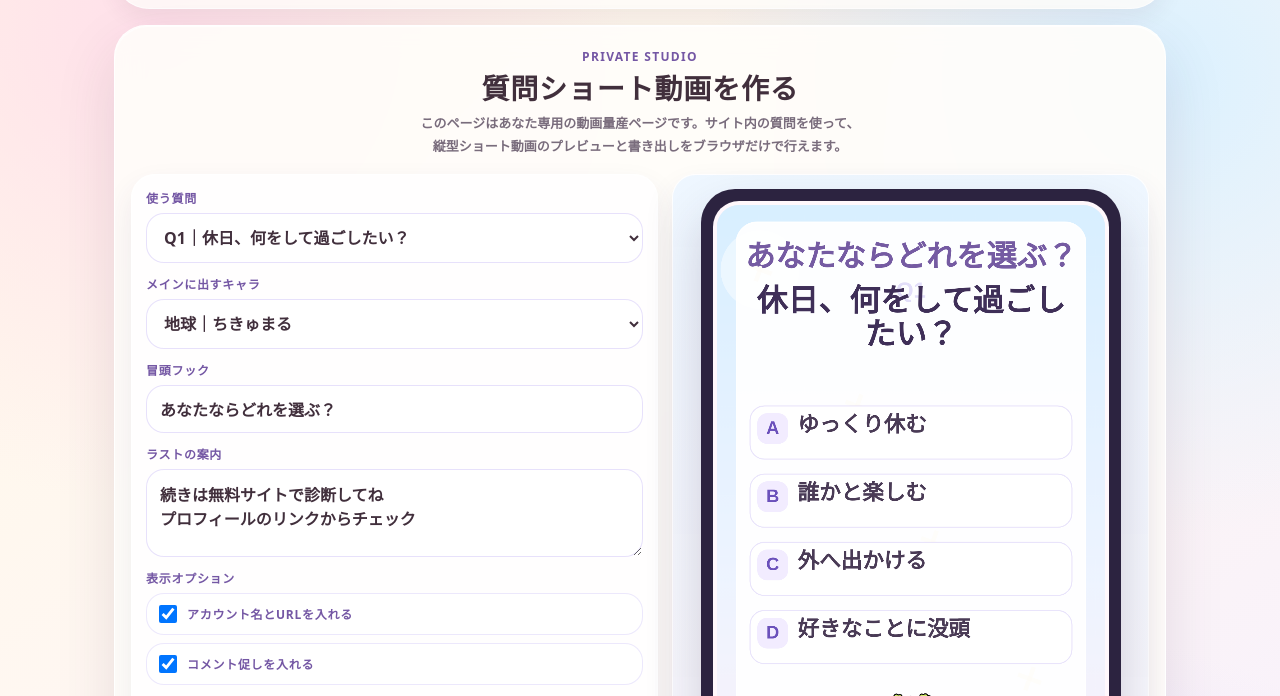
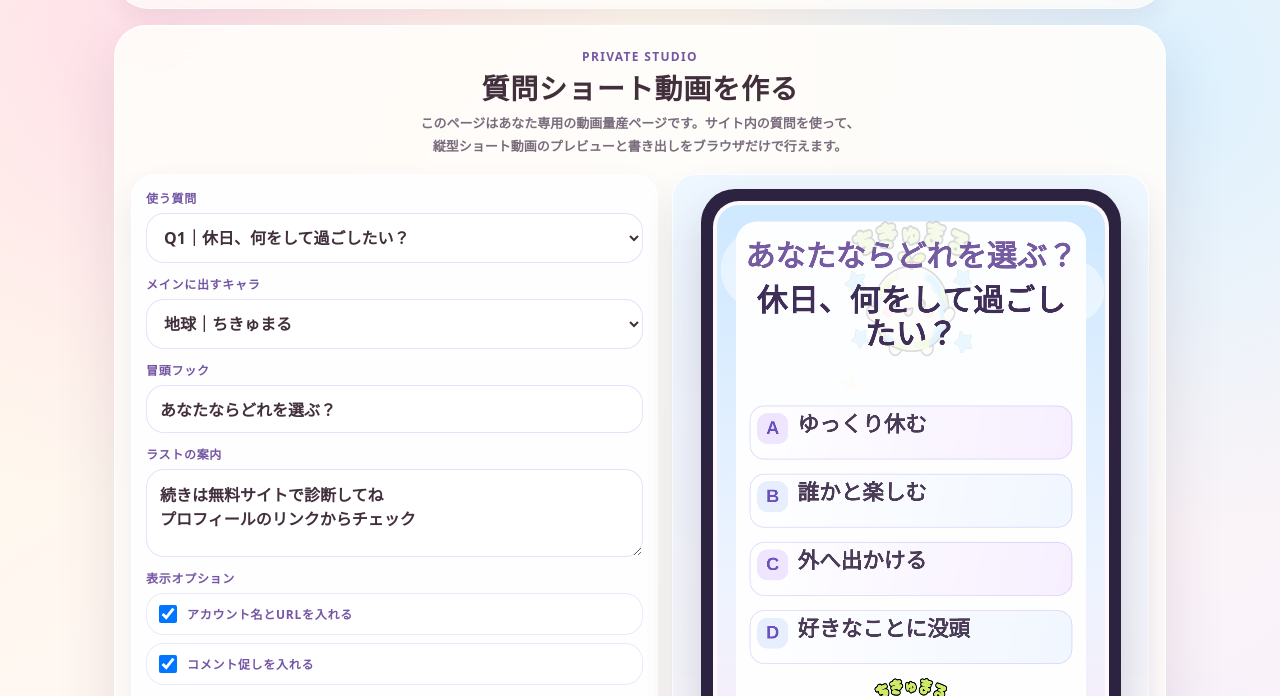
Before and after one commit to saratto0116/yurutto-wakusei-site, a plain HTML site: page studio.html in a window 1280 px wide. Shown: the part 79-775 px from the top of the page. Drawn offline with Linux system fonts and the light colour scheme; animation ran at ten frames a second.

Commit message:
Update studio.html

```diff
--- a/studio.html
+++ b/studio.html
@@ -160,7 +160,7 @@ function syncStudioState(){studioState.questionIndex=Number($('studioQuestion').
 function updateStudioCaption(){const q=qs[studioState.questionIndex];const p=planets[studioState.planetKey];$('studioCaption').value=`${studioState.hook}\n${q[0]}\n\nあなたはどれを選ぶ？ コメントで教えてね。\n${p.name}っぽい人はどれだと思う？\n続きはプロフィールのリンクから無料診断へ ✨\n#ゆるっと惑星占い #心理テスト #診断 #ショート動画`;}
 function populateStudioControls(){$('studioQuestion').innerHTML=qs.map((q,i)=>`<option value="${i}">Q${i+1}｜${q[0]}</option>`).join('');$('studioPlanet').innerHTML=order.map(key=>`<option value="${key}">${planets[key].planet}｜${planets[key].name}</option>`).join('');['studioQuestion','studioPlanet','studioHook','studioCta','studioShowHandle','studioShowPrompt'].forEach(id=>$(id).addEventListener(id.includes('Show')?'change':'input',()=>{syncStudioState();restartStudioPreview()}));$('studioQuestion').addEventListener('change',()=>{syncStudioState();restartStudioPreview()});$('studioPlanet').addEventListener('change',()=>{syncStudioState();restartStudioPreview()});syncStudioState()}
 function restartStudioPreview(){studioPreviewStart=performance.now();$('studioStatus').textContent='プレビュー再生中';drawStudioFrame(0)}
-function drawStudioBackground(ctx,w,h){const g=ctx.createLinearGradient(0,0,0,h);g.addColorStop(0,'#d8efff');g.addColorStop(.55,'#eef4ff');g.addColorStop(1,'#fff0f7');ctx.fillStyle=g;ctx.fillRect(0,0,w,h);ctx.fillStyle='rgba(255,255,255,.45)';ctx.beginPath();ctx.arc(120,180,110,0,Math.PI*2);ctx.fill();ctx.beginPath();ctx.arc(w-130,h-180,140,0,Math.PI*2);ctx.fill();ctx.fillStyle='rgba(238,178,60,.45)';for(let i=0;i<4;i++){const x=120+i*240+(i%2?30:0),y=180+i*380;ctx.save();ctx.translate(x%w,y%h);ctx.rotate(.35);ctx.fillRect(-6,-34,12,68);ctx.fillRect(-34,-6,68,12);ctx.restore()}}
+function drawStudioBackground(ctx,w,h){const g=ctx.createLinearGradient(0,0,0,h);g.addColorStop(0,'#cfe9ff');g.addColorStop(.55,'#eef4ff');g.addColorStop(1,'#ffe8f4');ctx.fillStyle=g;ctx.fillRect(0,0,w,h);ctx.fillStyle='rgba(255,255,255,.45)';ctx.beginPath();ctx.arc(120,180,110,0,Math.PI*2);ctx.fill();ctx.beginPath();ctx.arc(w-130,h-180,140,0,Math.PI*2);ctx.fill();ctx.beginPath();ctx.arc(w-88,240,86,0,Math.PI*2);ctx.fill();ctx.fillStyle='rgba(238,178,60,.45)';for(let i=0;i<5;i++){const x=120+i*220+(i%2?30:0),y=160+i*340;ctx.save();ctx.translate(x%w,y%h);ctx.rotate(.35);ctx.fillRect(-6,-34,12,68);ctx.fillRect(-34,-6,68,12);ctx.restore()}}
 const studioAssets=Object.fromEntries(order.map(key=>[key,new Image()]));order.forEach(key=>{studioAssets[key].src=planets[key].img});
 function drawStudioFrame(timeSec){
  const ctx=studioCtx,w=studioCanvas.width,h=studioCanvas.height,q=qs[studioState.questionIndex],planet=planets[studioState.planetKey];
@@ -169,12 +169,19 @@ function drawStudioFrame(timeSec){
  ctx.fillStyle='rgba(255,255,255,.95)';drawRoundedRect(ctx,54,48,w-108,h-96,58);ctx.fill();
  ctx.strokeStyle='rgba(255,255,255,.98)';ctx.lineWidth=4;ctx.stroke();
 
+ const bgImg=studioAssets[studioState.planetKey];
+ if(bgImg?.complete){
+  ctx.save();
+  ctx.globalAlpha=.14;
+  ctx.translate(w/2,238);
+  const bgSize=420;
+  ctx.drawImage(bgImg,-bgSize/2,-bgSize/2,bgSize,bgSize);
+  ctx.restore();
+ }
+
  ctx.textAlign='center';
  ctx.fillStyle='#755ba2';ctx.font=`900 84px ${studioFont}`;
  ctx.fillText(studioState.hook,w/2,182-introP*10);
-
- ctx.fillStyle='#6a4fdc';ctx.font=`900 62px ${studioFont}`;
- ctx.save();ctx.globalAlpha=.18;ctx.fillText(`Q${studioState.questionIndex+1}`,w/2,258);ctx.restore();
 
  ctx.fillStyle='#3f2f58';ctx.font=`900 86px ${studioFont}`;
  const qLines=wrapLines(ctx,q[0],w-220);
@@ -184,9 +191,12 @@ function drawStudioFrame(timeSec){
   const delay=index*.15,local=clamp((choicesP-delay)/.26,0,1),y=560+index*190+(1-local)*26;
   const x=92,boxW=w-184,boxH=148;
   ctx.save();ctx.globalAlpha=local;
-  ctx.fillStyle='rgba(255,255,255,.99)';drawRoundedRect(ctx,x,y,boxW,boxH,40);ctx.fill();
-  ctx.strokeStyle='rgba(123,92,230,.16)';ctx.lineWidth=3;ctx.stroke();
-  ctx.fillStyle='#f2ecff';drawRoundedRect(ctx,x+20,y+20,86,86,28);ctx.fill();
+  const cardGradient=ctx.createLinearGradient(x,y,x+boxW,y+boxH);
+  cardGradient.addColorStop(0,'rgba(255,255,255,.99)');
+  cardGradient.addColorStop(1,index%2===0?'rgba(247,239,255,.99)':'rgba(241,247,255,.99)');
+  ctx.fillStyle=cardGradient;drawRoundedRect(ctx,x,y,boxW,boxH,40);ctx.fill();
+  ctx.strokeStyle='rgba(123,92,230,.18)';ctx.lineWidth=3;ctx.stroke();
+  ctx.fillStyle=index%2===0?'#efe5ff':'#e7efff';drawRoundedRect(ctx,x+20,y+20,86,86,28);ctx.fill();
   ctx.fillStyle='#6b51bb';ctx.font=`900 50px ${studioFont}`;ctx.textAlign='center';ctx.fillText(String.fromCharCode(65+index),x+63,y+78);
   ctx.fillStyle='#4a3b56';ctx.font=`900 60px ${studioFont}`;ctx.textAlign='left';
   const optionLines=wrapLines(ctx,choice[0],boxW-150).slice(0,2);
@@ -195,14 +205,17 @@ function drawStudioFrame(timeSec){
  });
 
  const img=studioAssets[studioState.planetKey];
- if(img?.complete){const bob=Math.sin(timeSec*2.5)*7;ctx.save();ctx.translate(w/2,1472+bob);const size=240;ctx.drawImage(img,-size/2,-size/2,size,size);ctx.restore()}
+ if(img?.complete){const bob=Math.sin(timeSec*2.5)*7;ctx.save();ctx.translate(w/2,1438+bob);const size=258;ctx.drawImage(img,-size/2,-size/2,size,size);ctx.restore()}
 
- ctx.fillStyle='#664fa5';ctx.font=`900 42px ${studioFont}`;ctx.textAlign='center';
- ctx.fillText(`${planet.planet}の「${planet.name}」が気になる？`,w/2,1618);
+ ctx.fillStyle='#664fa5';ctx.font=`900 44px ${studioFont}`;ctx.textAlign='center';
+ ctx.fillText(`${planet.planet}の「${planet.name}」が気になる？`,w/2,1596);
  if(studioState.showPrompt){ctx.fillStyle='#ff6294';ctx.font=`900 60px ${studioFont}`;ctx.fillText('コメントで教えてね',w/2,1694)}
 
  ctx.save();ctx.globalAlpha=ctaP;
- ctx.fillStyle='rgba(118,85,220,.98)';drawRoundedRect(ctx,98,1754,w-196,106,38);ctx.fill();
+ const ctaGradient=ctx.createLinearGradient(98,1754,w-98,1860);
+ ctaGradient.addColorStop(0,'#7a57df');
+ ctaGradient.addColorStop(1,'#ff6598');
+ ctx.fillStyle=ctaGradient;drawRoundedRect(ctx,98,1754,w-196,106,38);ctx.fill();
  ctx.fillStyle='#fff';ctx.font=`900 42px ${studioFont}`;
  const ctaLines=studioState.cta.split('\n').slice(0,2);
  ctaLines.forEach((line,i)=>ctx.fillText(line,w/2,1796+i*38));
```
